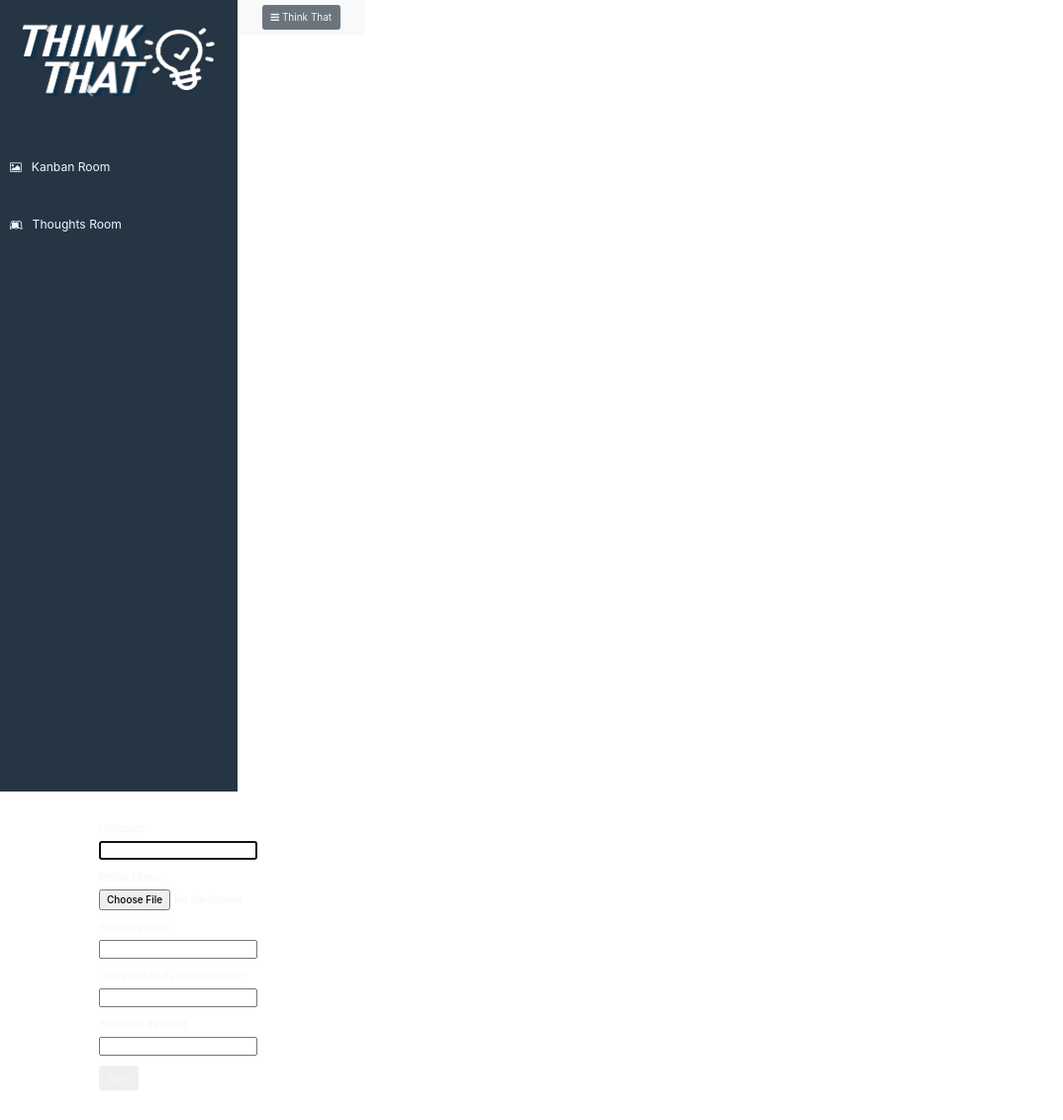
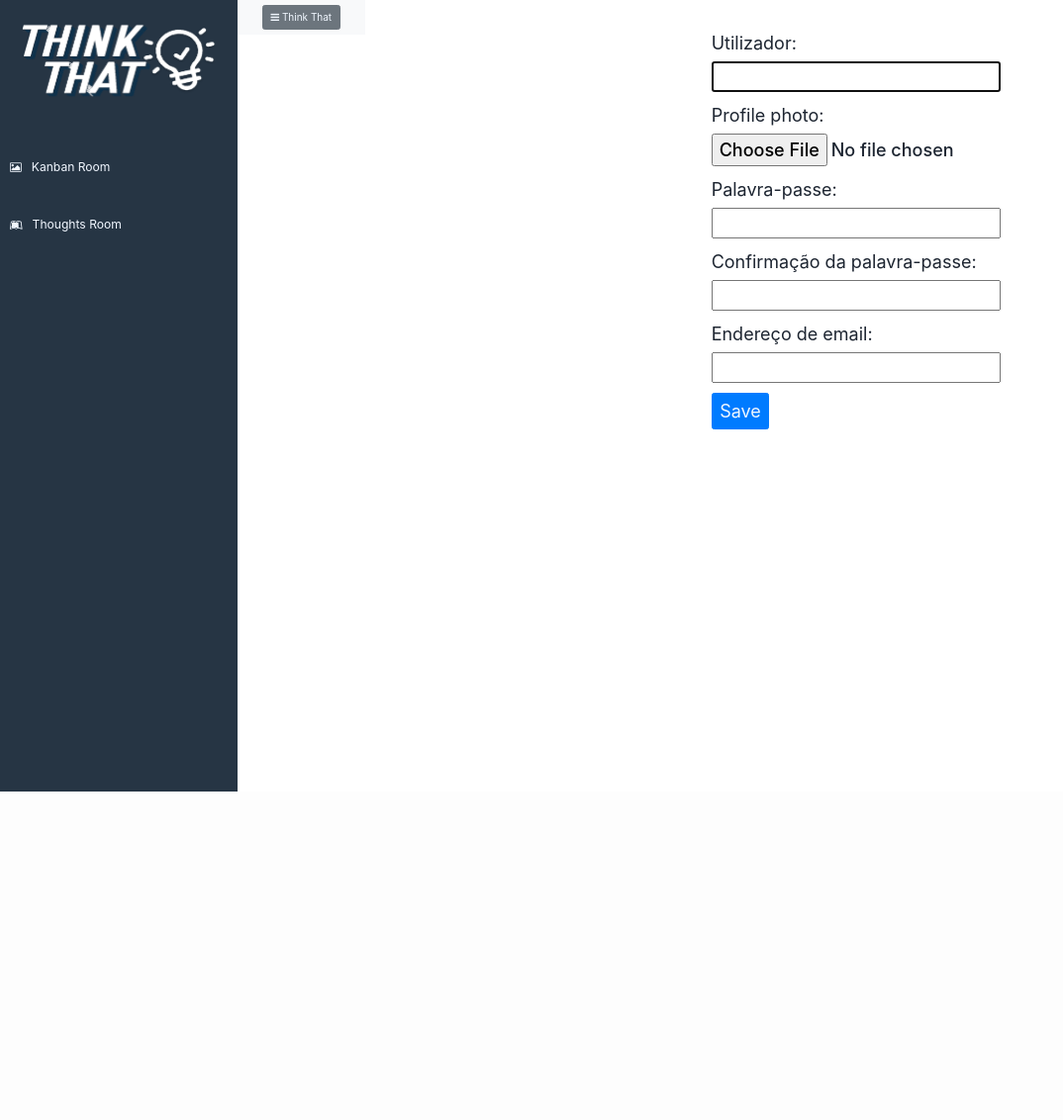
Before and after one commit to Mario0606/Think-That, a Django app: page /user/create in a window 1280 px wide. Shown: the part 80-1212 px from the top of the page at 99% size, without its empty margins (0-1074 px from the left). After the commit the page ends 880 px from the top, so only its background shows below. Run offline with Django 3.2, Linux system fonts and the light colour scheme; parts of the project's set-up code (start-up, migrations or seed data) failed here and were passed over; some libraries are stand-ins or nearby versions.

Commit message:
Improve create_user template

```diff
--- a/apps/user/templates/user/create_user.html
+++ b/apps/user/templates/user/create_user.html
@@ -6,7 +6,7 @@
     <div class="main">
         {% include 'sidebar.html' %}
         <div class="container p-5">
-            <form method="POST" class="post-form" enctype="multipart/form-data">
+            <form method="POST" class="post-form think-that-form" enctype="multipart/form-data">
                 {% csrf_token %}
                 {% for field in form %}
                     <p>
@@ -17,7 +17,7 @@
                         {% endfor %}
                     </p>
                 {% endfor %}
-                <button type="submit" class="save btn btn-default">Save</button>
+                <button type="submit" class="btn btn-primary">Save</button>
             </form>
         </div>
     </div>
--- /dev/null
+++ b/statics/css/style.css
@@ -0,0 +1,19 @@
+.main {
+    display: flex;
+    justify-content: center;
+}
+
+.think-that-form button,
+.think-that-form p {
+    font-size: large;
+    margin-left: 25vw;
+}
+
+.think-that-form button {
+    color: var(--color-text-in-primary);
+}
+
+.think-that-form label,
+.think-that-form input {
+    color: var(--color-primary-dark);
+}
--- a/templates/registration/login.html
+++ b/templates/registration/login.html
@@ -25,7 +25,7 @@
                     <button type="submit" class="loginButton">Login</button>
                     <a href={% url "login" %} class="btn btn-light">Forgot password?</a>
                 </form>
-                <p class="register">Dont have an account? <a href={% url 'login' %}>Register Here</a></p>
+                <p class="register">Dont have an account? <a href={% url 'create_user' %}>Register Here</a></p>
             </div>
         </div>
     </div>
```
